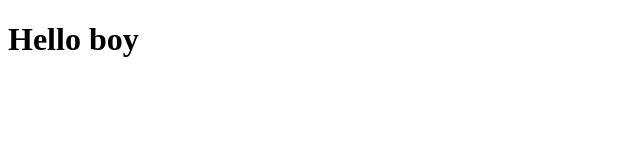
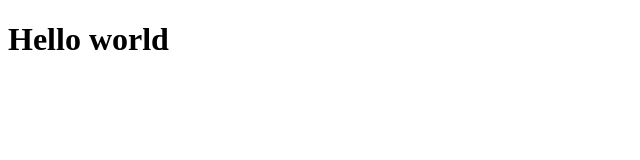
Before and after one commit to YvesMatton/angularJS-test, a plain HTML site: page index.html in a window 1280 px wide. Shown: the full height of the page, 0-640 px from the left. Drawn offline with Linux system fonts and the light colour scheme.

Commit message:
Change to hello world

```diff
--- a/index.html
+++ b/index.html
@@ -5,6 +5,6 @@
     <title>Welcome to AngularJS test</title>
   </head>
   <body>
-<h1> Hello boy </h1>
+<h1> Hello world </h1>
   </body>
 </html>
```
